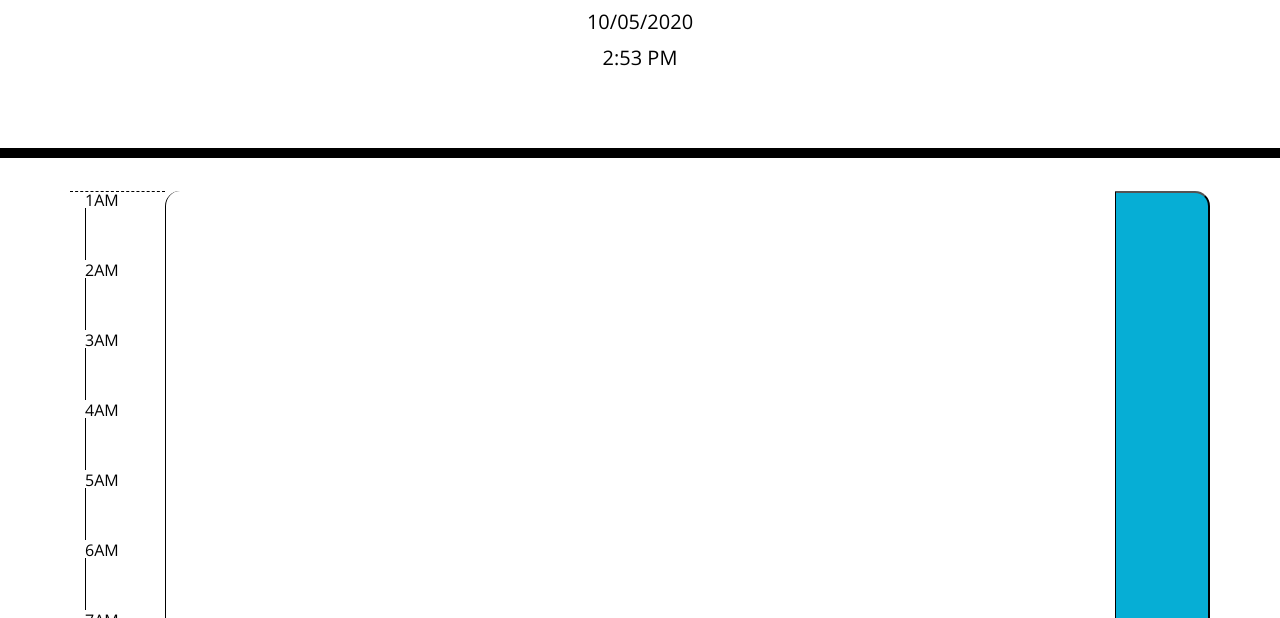
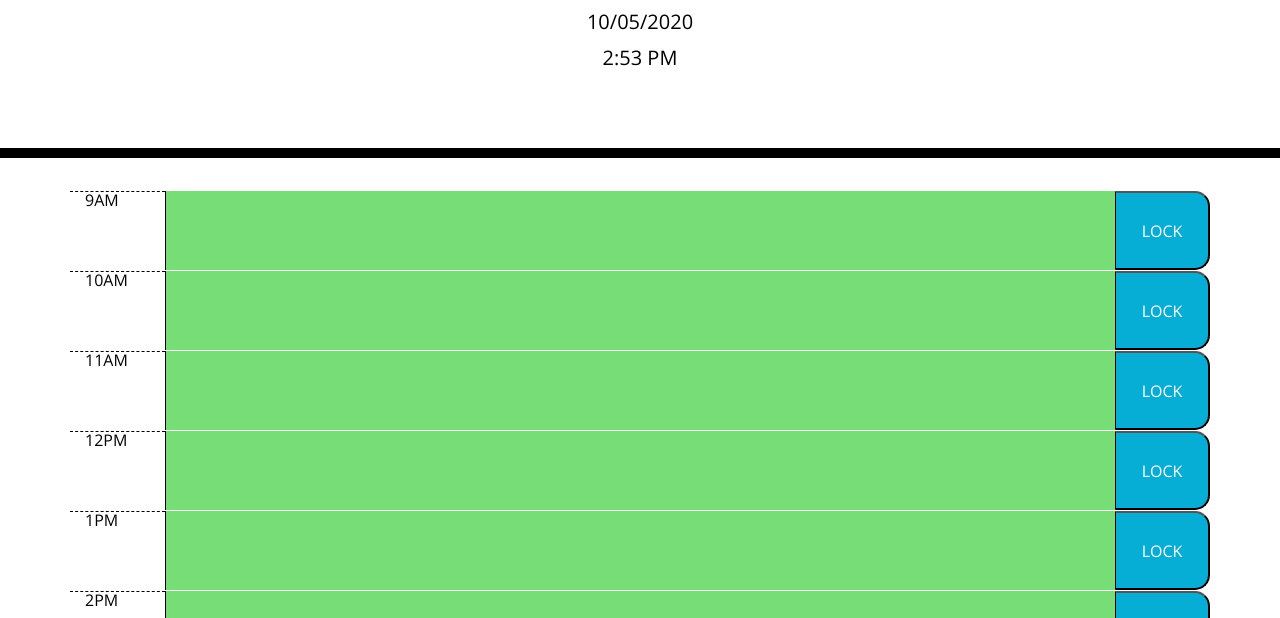
Before and after one commit to FSGeoff/jquery-calendar, a plain HTML site: page index.html in a window 1280 px wide. Shown: the part 182-800 px from the top of the page. Drawn offline with nearby package versions, Linux system fonts and the light colour scheme.

Commit message:
styled page

```diff
--- a/index.html
+++ b/index.html
@@ -40,11 +40,11 @@
 			<p id="currentTime" class="lead"></p>
 		</header>
 		<div class="container" id="time-block">
-			<div class="row">
+			<!-- <div class="row">
 				<div class="col-md-1 hour" id="left"></div>
 				<textarea class="col-md-10 time-block" id="middle"></textarea>
 				<button class="col-md-1 saveBtn" id="right"></button>
-			</div>
+			</div> -->
 		</div>
 	</body>
 </html>
--- a/script.js
+++ b/script.js
@@ -1,6 +1,9 @@
 $(document).ready(function () {
 	var date = moment().format("L");
 	var timeNow = moment().format("LT");
+	var withinHour = moment().startOf("hour").fromNow();
+	console.log(withinHour);
+
 	var timeSlot = $("#left");
 	var eventDiv = $("#middle");
 	var lockEventBtn = $("#right");
@@ -8,44 +11,47 @@ $(document).ready(function () {
 	$("#currentDay").text(date);
 	$("#currentTime").text(timeNow);
 
-	var hours = [1, 2, 3, 4, 5, 6, 7, 8, 9, 10, 11, 12];
+	var appointments = [
+		{ timeString: "9AM", timeNumber: 9 },
+		{ timeString: "10AM", timeNumber: 10 },
+		{ timeString: "11AM", timeNumber: 11 },
+		{ timeString: "12PM", timeNumber: 12 },
+		{ timeString: "1PM", timeNumber: 13 },
+		{ timeString: "2PM", timeNumber: 14 },
+		{ timeString: "3AM", timeNumber: 15 },
+		{ timeString: "4PM", timeNumber: 16 },
+		{ timeString: "5PM", timeNumber: 17 },
+	];
 
-	for (let i = 0; i < hours.length; i++) {
-		// Create div, added content, then appended to parent
-		var amHours = $("<div>");
-		amHours.attr("value", hours[i]);
-		amHours.text(hours[i] + "AM");
-		timeSlot.append(amHours);
+	for (let i = 0; i < appointments.length; i++) {
+		var time = appointments[i];
 
-		// Create textarea, added content, then appended to parent
-		var event = $("<textarea>");
-		event.attr("id", "am" + hours[i]);
-		amHours.append(event);
+		var timeSlot = $("<div>");
+		timeSlot.attr("class", "row");
+		var timeSpan = $("<span>");
+		timeSpan.attr("class", "hour col-sm-1");
 
-		//Create button, add content, append to parent
+		timeSpan.text(time.timeString);
+		timeSlot.append(timeSpan);
+		var textContent = $("<textarea>");
+		textContent.attr("class", "description col-sm-10");
+		timeSlot.append(textContent);
 		var button = $("<button>");
+		button.attr("class", "saveBtn col-sm-1");
 		button.text("LOCK");
-		event.append(button);
+		timeSlot.append(button);
+		$("#time-block").append(timeSlot);
+
+		var hourNow = time.timeNumber;
+		if (hourNow === timeNow) {
+			textContent.addClass("present");
+		} else if (hourNow <= timeNow) {
+			textContent.addClass("past");
+		} else {
+			textContent.addClass("future");
+		}
 	}
 
-	for (let i = 0; i < hours.length; i++) {
-		// Create div, added content, then appended to parent
-		var pmHours = $("<div>");
-		pmHours.attr("value", hours[i]);
-		pmHours.text(hours[i] + "PM");
-		timeSlot.append(pmHours);
-
-		// Create textarea, added content, then appended to parent
-		var event = $("<textarea>");
-
-		event.attr("id", "pm" + hours[i]);
-		pmHours.append(event);
-
-		// Create button, add content then append to parent
-		var button = $("<button>");
-		button.text("LOCK");
-		event.append(button);
-	}
 	lockEventBtn.on("click", function () {
 		saveEvent();
 	});
```
